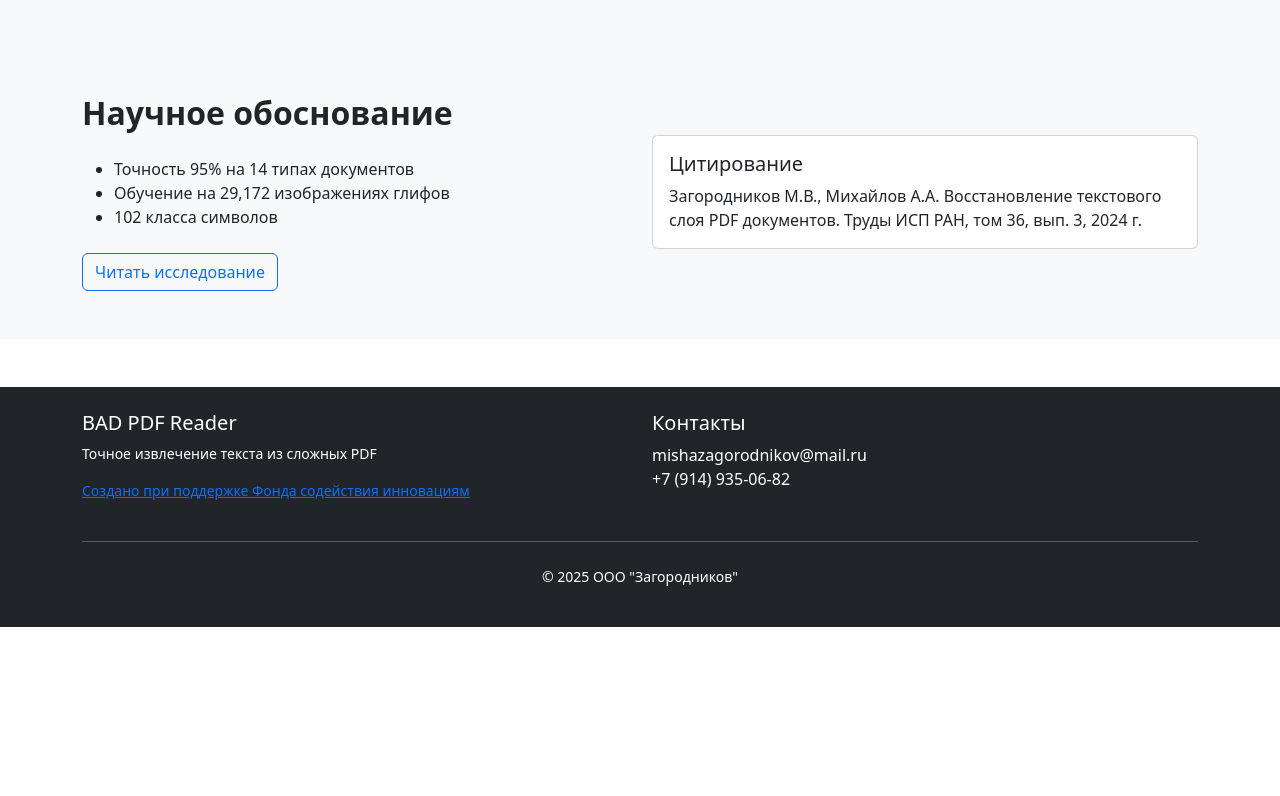
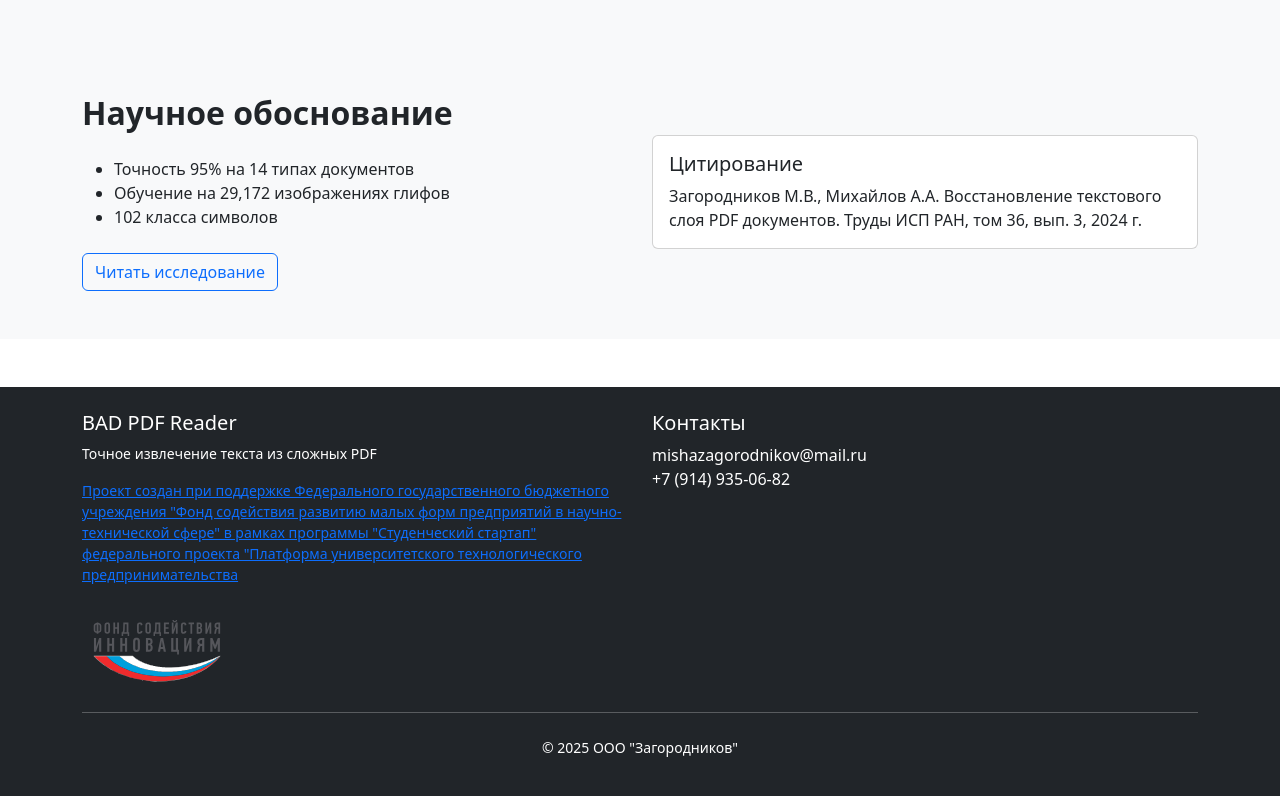
Before and after one commit to sinkudo/landing_host, a React (Create React App) app in the folder front/: page / in a window 1280 px wide. Shown: the part 4068-4864 px from the top of the page. Before the commit the page ends 4695 px from the top, so only its background shows below. Built offline with nearby package versions, Linux system fonts and the light colour scheme; the HTML template or start-up script is replaced by a standard one.

Commit message:
Add fond logo

```diff
--- a/front/src/components/ui/Footer.jsx
+++ b/front/src/components/ui/Footer.jsx
@@ -1,3 +1,5 @@
+import fondLogo from '../../assets/images/fondsvg.svg';
+
 export default function Footer() {
   return (
     <footer className="bg-dark text-white py-4 mt-5">
@@ -6,7 +8,12 @@ export default function Footer() {
           <div className="col-md-6">
             <h5>BAD PDF Reader</h5>
             <p className="small">Точное извлечение текста из сложных PDF</p>
-            <p className="small"><a href="https://fasie.ru/programs/programma-studstartup/">Создано при поддержке Фонда содействия инновациям</a></p>
+            <p className="small"><a href="https://fasie.ru/programs/programma-studstartup/">Проект создан при поддержке Федерального государственного бюджетного учреждения "Фонд содействия развитию малых форм предприятий в научно-технической сфере" в рамках программы "Студенческий стартап" федерального проекта "Платформа университетского технологического предпринимательства</a></p>
+            <img
+              src={fondLogo}
+              alt="Фонд содействия инновациям"
+              style={{ width: "150px", marginTop: "10px" }}
+            />
           </div>
           <div className="col-md-3">
             <h5>Контакты</h5>
```
Also changed, not shown: front/src/assets/images/fondsvg.svg (added).
